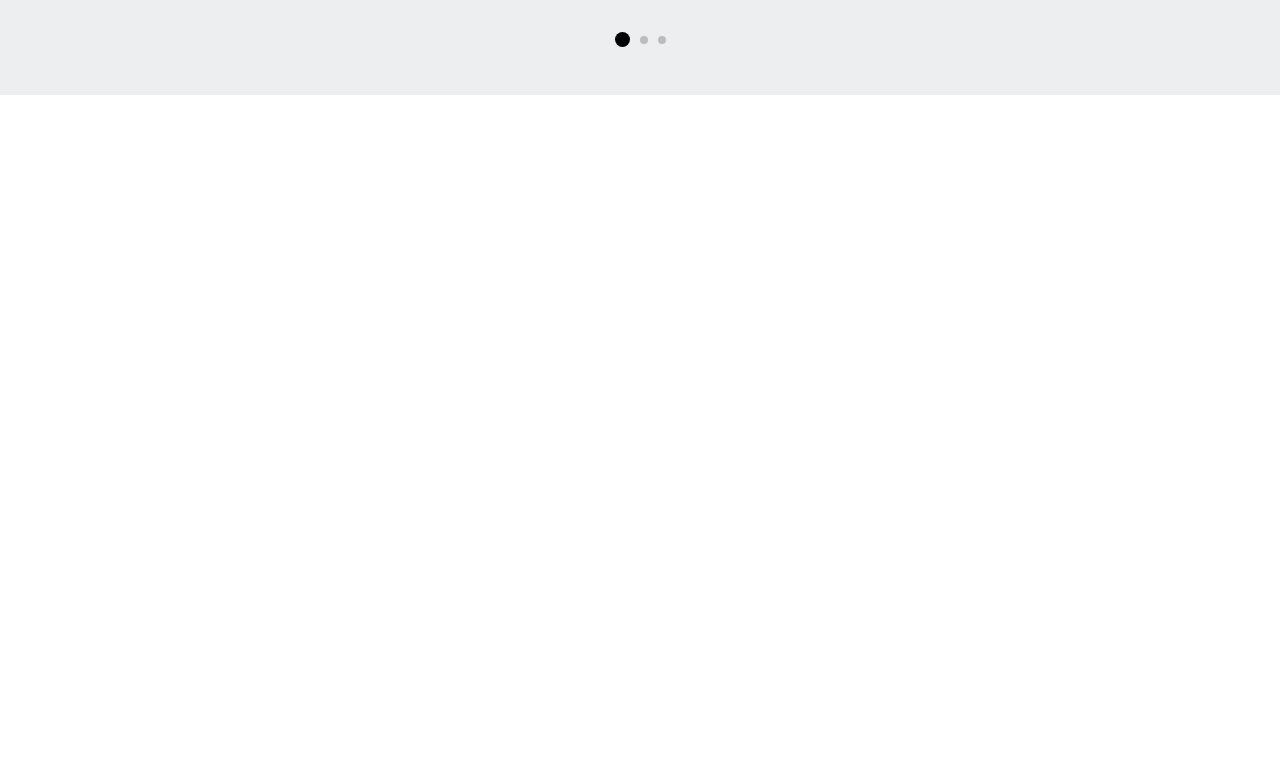
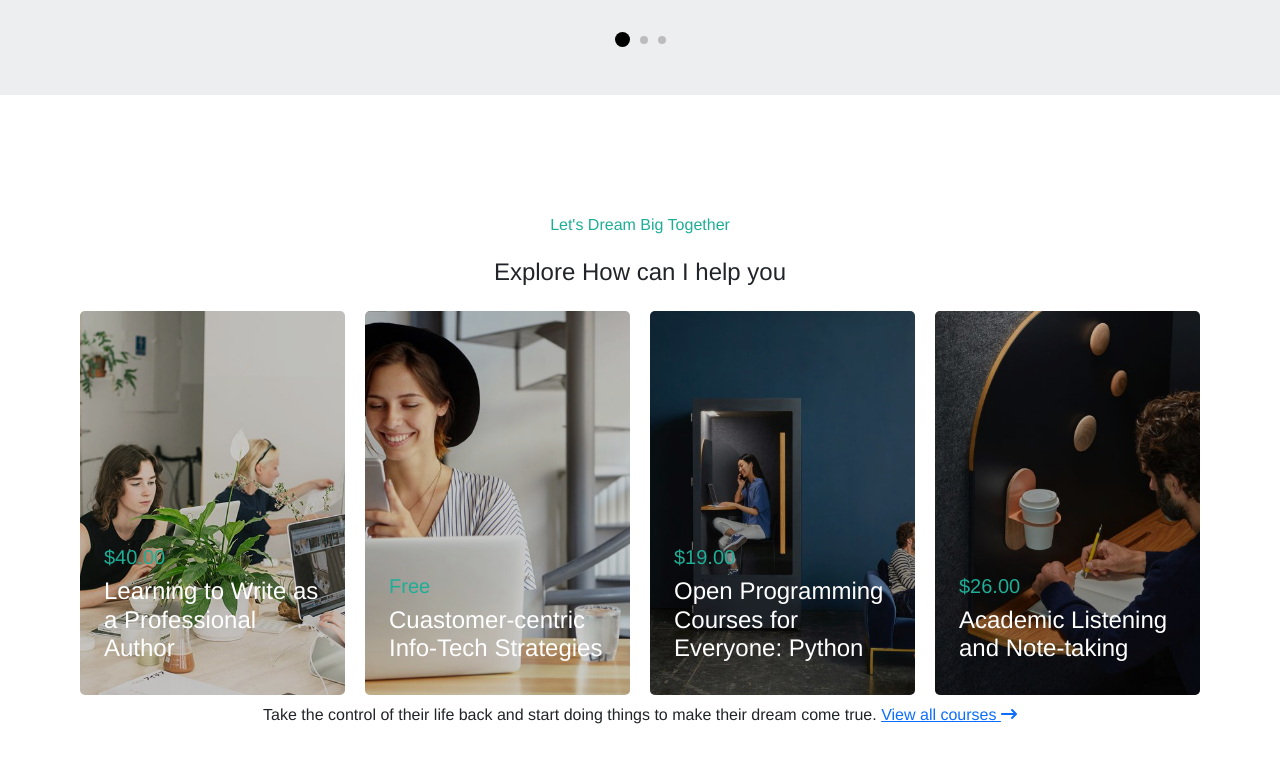
Before and after one commit to NuvoloniM/proj-html-vuejs, a Vue app: page / in a window 1280 px wide. Shown: the part 1960-2723 px from the top of the page. Before the commit the page ends 2079 px from the top, so only its background shows below. Built offline with nearby package versions, Linux system fonts and the light colour scheme.

Commit message:
Help Section

```diff
--- a/src/App.vue
+++ b/src/App.vue
@@ -5,6 +5,7 @@
       <HeroComp/>
       <StartedSection/>
       <ExploreSection/>
+      <HelpSection/>
     </main>
   </div>
 </template>
@@ -18,6 +19,7 @@ import HeaderComp from './components/header/HeaderComp.vue';
 import HeroComp from './components/main/HeroComp.vue';
 import StartedSection from './components/main/StartedSection.vue';
 import ExploreSection from './components/main/ExploreSection.vue'
+import HelpSection from './components/main/HelpSection.vue'
 // * Footer components *
 
 
@@ -28,6 +30,7 @@ export default {
     HeroComp,
     StartedSection,
     ExploreSection,
+    HelpSection,
   }
 }
 </script>
--- a/src/assets/style/variables.scss
+++ b/src/assets/style/variables.scss
@@ -6,4 +6,4 @@ $main_text:#1eae96;
 
 $section_bg: #eceeef;
 
-$dot_section: #bcbcbe
+$dot_section: #bcbcbe;
--- /dev/null
+++ b/src/components/main/HelpSection.vue
@@ -0,0 +1,72 @@
+<template>
+<div class="section">
+    <div class="container text-center py-5 my-4">
+        <h6 class="pt-5">Let's Dream Big Together</h6>
+        <h4 class="p-3 m-auto">Explore How can I help you</h4>
+        <div class="row justify-content-between py-2">
+            <!-- passo i props al figlio e lo ciclo per la lunghezza dell'array -->
+                <HelpSectionCard
+                v-for="(element,index) in packages" :key="index"
+                :media="element.media"
+                :title="element.title"
+                :price="element.price"
+                :link="element.link"
+                />
+        </div>
+        <p> Take the control of their life back and start doing things to make their dream come true. <span><a href="#">View all courses <font-awesome-icon icon="fa-solid fa-arrow-right-long" /></a></span></p>
+    </div>
+</div>
+
+</template>
+
+<script>
+
+import HelpSectionCard from '../main/partials/HelpSectionCard.vue'
+
+export default {
+    name: 'HelpSection',
+    components: {
+        HelpSectionCard,
+    },
+    data() {
+        return {
+            packages: [
+                {
+                    media: require('../../assets/images/course-02-443x600.jpg'),
+                    title: 'Learning to Write as a Professional Author',
+                    price: '$40.00',
+                    link: '#',
+                },
+                {
+                    media: require('../../assets/images/stock-full-hd-03-443x600.jpg'),
+                    title: 'Cuastomer-centric Info-Tech Strategies',
+                    price: 'Free',
+                    link: '#',
+                },
+                {
+                    media: require('../../assets/images/stock-full-hd-04-443x600.jpg'),
+                    title: 'Open Programming Courses for Everyone: Python',
+                    price: '$19.00',
+                    link: '#',
+                },
+                {
+                    media: require('../../assets/images/stock-full-hd-06-443x600.jpg'),
+                    title: 'Academic Listening and Note-taking',
+                    price: '$26.00',
+                    link: '#',
+                },
+            ]
+        }
+    }
+}
+</script>
+
+<style lang="scss" scoped>
+@import '../../assets/style/mixin.scss';
+.row {
+    height: 50vh;
+}
+h6 {
+    color: $main_text;
+}
+</style>
--- /dev/null
+++ b/src/components/main/partials/HelpSectionCard.vue
@@ -0,0 +1,60 @@
+<template>
+    <div class="col-3 photo_bg" :style="{ 'background-image':  `url(${media})`}">
+        <div class="filter"></div>
+        <div class="photo_text text-start p-4">
+            <h5>{{price}}</h5>
+            <h4>
+                <a :href="`${link}`">{{title}}</a>
+            </h4>
+        </div>
+    </div>
+</template>
+
+<script>
+export default {
+   name: 'HelpSectionCard',
+   props: {
+       media: String,
+       title: String,
+       price: String,
+       link: String,
+   }
+}
+</script>
+
+<style lang="scss" scoped>
+@import '../../../assets/style/mixin.scss';
+    .photo_bg {
+        height: 100%;
+        flex-basis: calc((100% / 4) - 20px);
+        margin: 0px 10px;
+        background-repeat: no-repeat;
+        background-size: cover;
+        position: relative;
+        border-radius: 5px;
+        padding: 0;
+
+        .filter {
+            background-color: #000;
+            height: 100%;
+            width: 100%;
+            filter: opacity(20%);
+            border-radius: 5px;
+        }
+
+        .photo_text {
+            position: absolute;
+            bottom: 0;
+            left: 0;
+
+            h5 {
+                color: $main_text;
+            }
+            a{
+                color: #fff;
+                text-decoration: none;
+            }
+        }
+    }
+
+</style>
```
